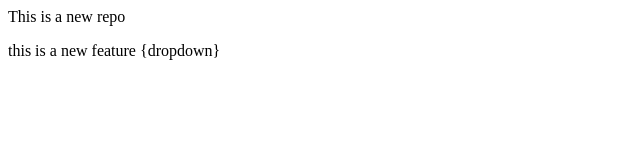
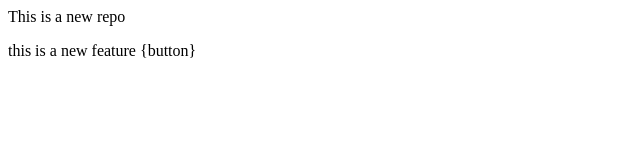
Before and after one commit to IntesarTahmidAlam/localrepo, a plain HTML site: page index.html in a window 1280 px wide. Shown: the full height of the page, 0-640 px from the left. Drawn offline with Linux system fonts and the light colour scheme.

Commit message:
add button

```diff
--- a/index.html
+++ b/index.html
@@ -1,2 +1,2 @@
 <p>This is a new repo</p>
-<p>this is a new feature {dropdown}</p>
+<p>this is a new feature {button}</p>
```
